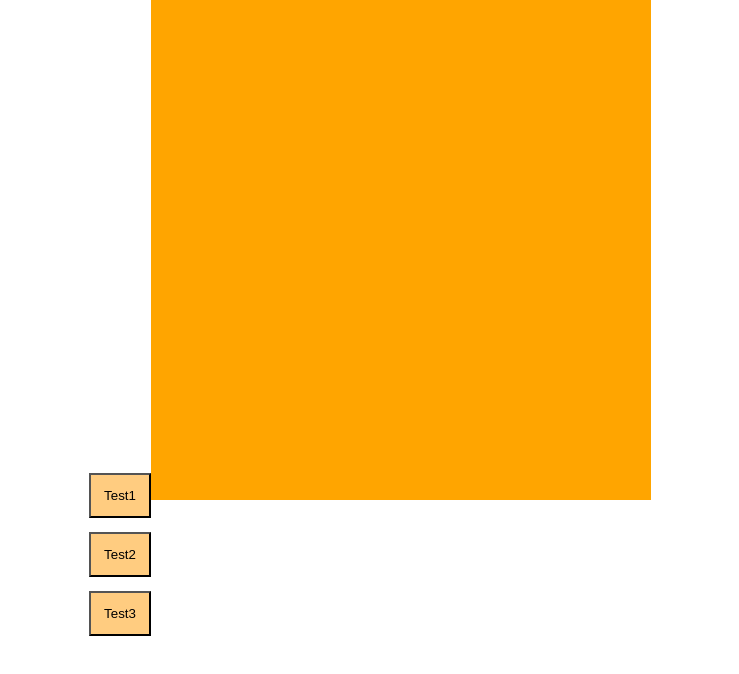
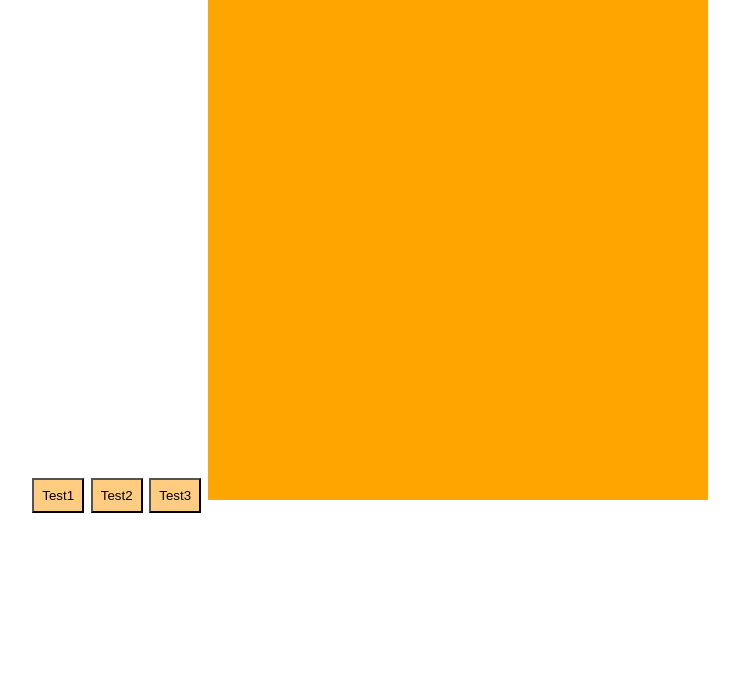
Before and after one commit to Tsutomu-dayoo/reactive-diffusion, a React (Create React App) app: page / in a window 1280 px wide. Shown: the top 674 px of the page, without its empty margins (270-1009 px from the left). Built offline with nearby package versions, Linux system fonts and the light colour scheme.

Commit message:
マージンなどの調整

```diff
--- a/src/Button.css
+++ b/src/Button.css
@@ -1,12 +1,12 @@
 .button-list{
-    margin-top: 30px;
-    display: flex;
-    flex-flow: column;
-    margin:0 0 1em;
+    margin-top: 0;
+    display: inline;
+    /* flex-flow: column; */
+    margin:0 0 0.7em;
 }
 
 .button{
-  padding:1em;
+  padding:0.6em;
   background-color:#FFCC80;
-  margin:0.5em auto;
+  margin:0.5em 0.5em 0.5em auto;
 }
```
